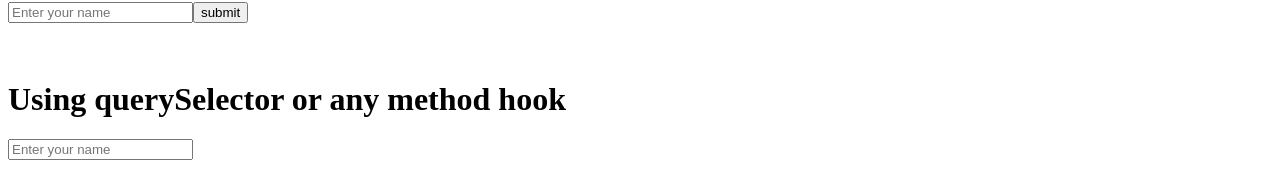
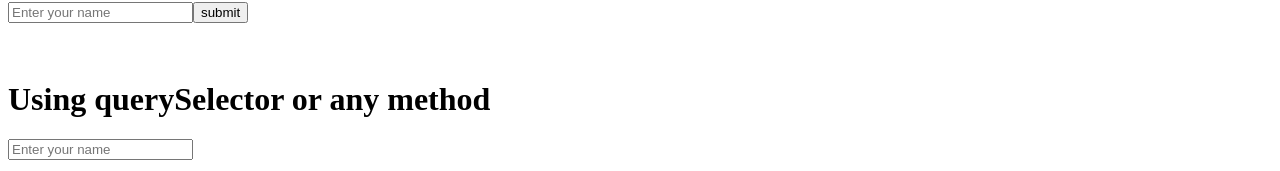
Before and after one commit to kaihatsuRONIT/reactRevision, a React (Vite) app in the folder react-css/: page / in a window 1280 px wide. Shown: the part 850-1021 px from the top of the page. Built offline with nearby package versions, Linux system fonts and the light colour scheme.

Commit message:
implemented forwardRef

```diff
--- a/react-css/src/Uncontrolled.jsx
+++ b/react-css/src/Uncontrolled.jsx
@@ -27,7 +27,7 @@ function Uncontrolled() {
             <br />
             <br />
             <div>
-                <h1>Using querySelector or any method hook</h1>
+                <h1>Using querySelector or any method</h1>
                 <input className="inpt" placeholder="Enter your name" type="text" />
                 <h3 className="ech3">Temporary h3</h3>
                 <button onClick={tempHandler}>toggle changes </button>
```
Also changed, not shown: react-css/src/ForwardRef.jsx (added, +24 -0 lines).
